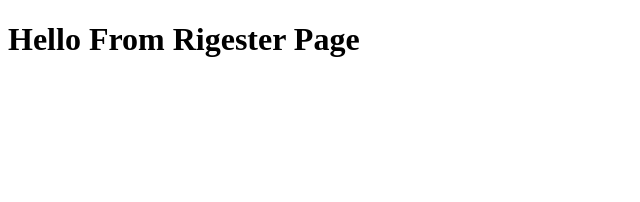
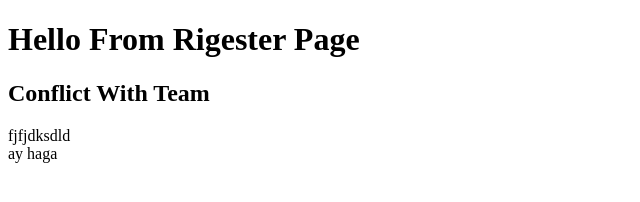
Before and after one commit to HamdyMohamed4/Git-Task, a plain HTML site: page Rigester.html in a window 1280 px wide. Shown: the whole page, without its empty margins (0-640 px from the left). Drawn offline with Linux system fonts and the light colour scheme.

Commit message:
Update in 2 Pages

```diff
--- a/Rigester.html
+++ b/Rigester.html
@@ -7,6 +7,10 @@
 </head>
 <body>
     <h1>Hello From Rigester Page</h1>
+    <h2>Conflict With Team</h2>
+    <head>fjfjdksdld</head>
 
+
+    <div> ay haga</div>
 </body>
 </html>
```
Also changed, not shown: index.html (+1 -0 lines).
